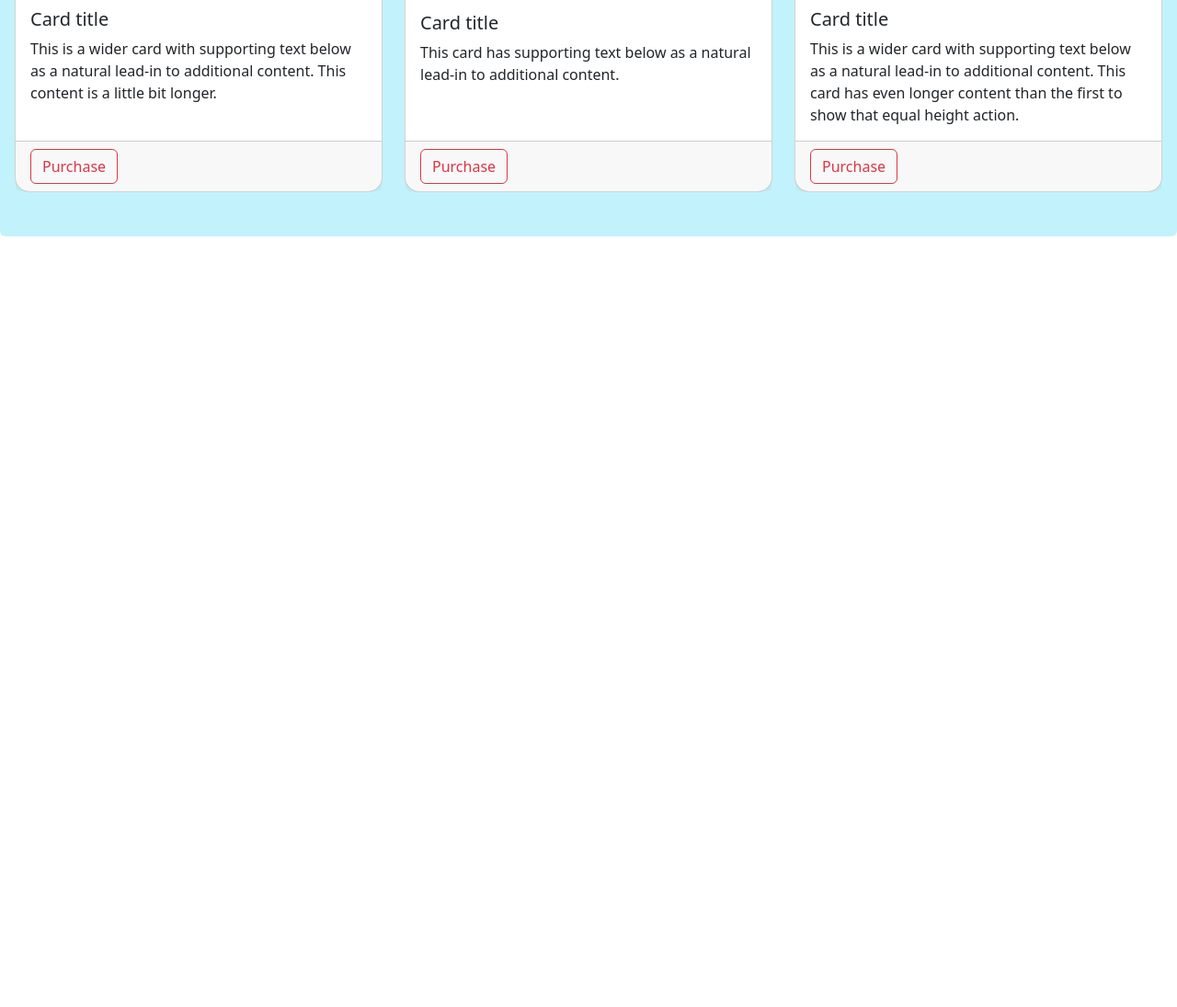
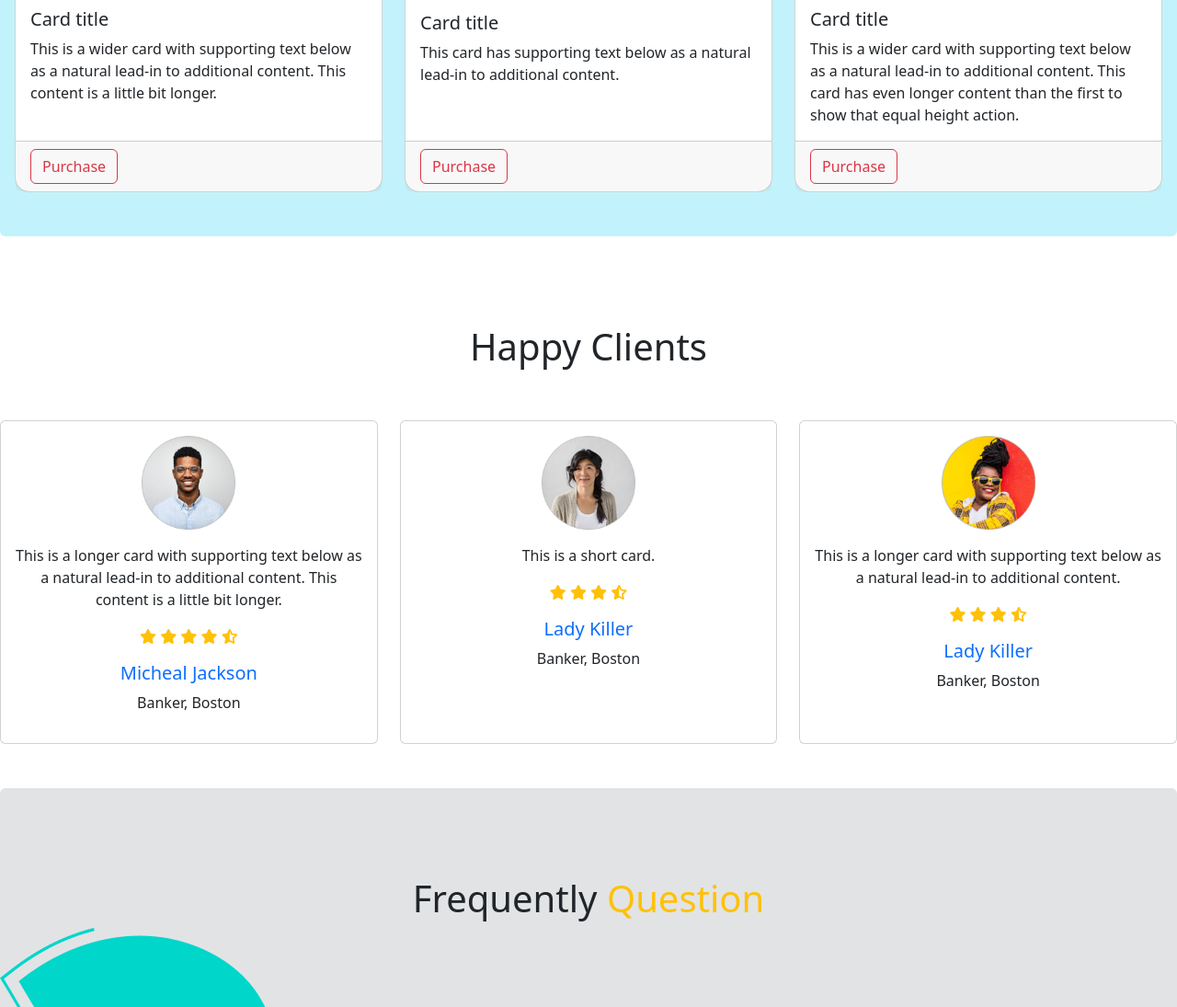
Before and after one commit to sarwar1821201/bike-zone, a plain HTML site: page index.html in a window 1280 px wide. Shown: the part 1465-2560 px from the top of the page at 92% size. Before the commit the page ends 1722 px from the top, so only its background shows below. Drawn offline with nearby package versions, Linux system fonts and the light colour scheme.

Commit message:
add clients section

```diff
--- a/index.html
+++ b/index.html
@@ -6,6 +6,7 @@
     <title>Bike Website</title>
     <link href="https://cdn.jsdelivr.net/npm/bootstrap@5.3.0-alpha1/dist/css/bootstrap.min.css" rel="stylesheet" integrity="sha384-GLhlTQ8iRABdZLl6O3oVMWSktQOp6b7In1Zl3/Jr59b6EGGoI1aFkw7cmDA6j6gD" crossorigin="anonymous">
     <link rel="stylesheet" href="css/style.css">
+    <script src="https://kit.fontawesome.com/85fc861248.js" crossorigin="anonymous"></script>
   </head>
   <body>
     <header class="container-lg">
@@ -171,6 +172,83 @@
 
    </section>
 
+   <!---Happy Clients-->
+   <section class="mt-5">
+      <h1 class="text-center py-5">Happy Clients</h1>
+
+      <div class="row row-cols-1 row-cols-md-3 g-4">
+        <div class="col">
+          <div class="card text-center h-100">
+            <img src="images/user-1.png" class="w-25 mx-auto mt-3 card-img-top" alt="...">
+            <div class="card-body">
+
+              <p class="card-text">This is a longer card with supporting text below as a natural lead-in to additional content. This content is a little bit longer.</p>
+              <p class="text-warning">
+                <i class="fa-solid fa-star"></i>
+                <i class="fa-solid fa-star"></i>
+                <i class="fa-solid fa-star"></i>
+                <i class="fa-solid fa-star"></i>
+                <i class="fa-solid fa-star-half-stroke"></i>
+              </p>
+              <h5 class="text-primary">Micheal Jackson</h5>
+              <p>Banker, Boston</p>
+            </div>
+          </div>
+        </div>
+        <div class="col">
+          <div class="card text-center h-100">
+            <img src="images/user-2.png" class="w-25 mx-auto mt-3 card-img-top" alt="...">
+            <div class="card-body">
+
+              <p class="card-text">This is a short card.</p>
+              <p class="text-warning">
+                <i class="fa-solid fa-star"></i>
+                <i class="fa-solid fa-star"></i>
+
+                <i class="fa-solid fa-star"></i>
+                <i class="fa-solid fa-star-half-stroke"></i>
+              </p>
+              <h5 class="text-primary">Lady Killer</h5>
+              <p>Banker, Boston</p>
+            </div>
+          </div>
+        </div>
+        <div class="col">
+          <div class="card text-center h-100">
+            <img src="images/user-3.png" class="w-25 mx-auto mt-3 card-img-top" alt="...">
+            <div class="card-body">
+
+              <p class="card-text">This is a longer card with supporting text below as a natural lead-in to additional content.</p>
+              <p class="text-warning">
+                <i class="fa-solid fa-star"></i>
+                <i class="fa-solid fa-star"></i>
+
+                <i class="fa-solid fa-star"></i>
+                <i class="fa-solid fa-star-half-stroke"></i>
+              </p>
+              <h5 class="text-primary">Lady Killer</h5>
+              <p>Banker, Boston</p>
+            </div>
+          </div>
+        </div>
+
+      </div>
+
+   </section>
+
+   <!---FAQ Section-->
+
+   <section class="mt-5 py-5 bg-secondary-subtle rounded">
+    <h1 class="mt-5 text-center">Frequently <span class="text-warning">Question</span></h1>
+
+    <div class="row row-cols-1 row-cols-md-2">
+        <div class="col">
+            <img src="images/faq.png" alt="">
+        </div>
+    </div>
+
+   </section>
+
 </main>
 
   <footer>
```
